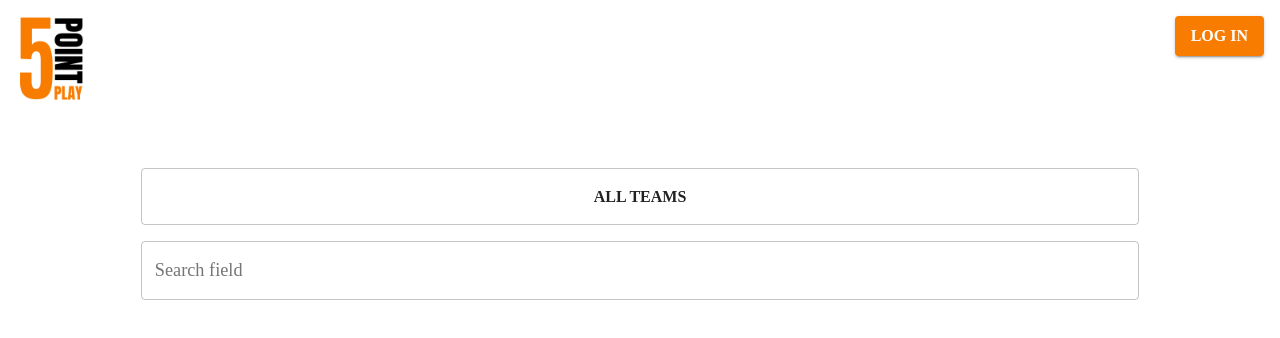
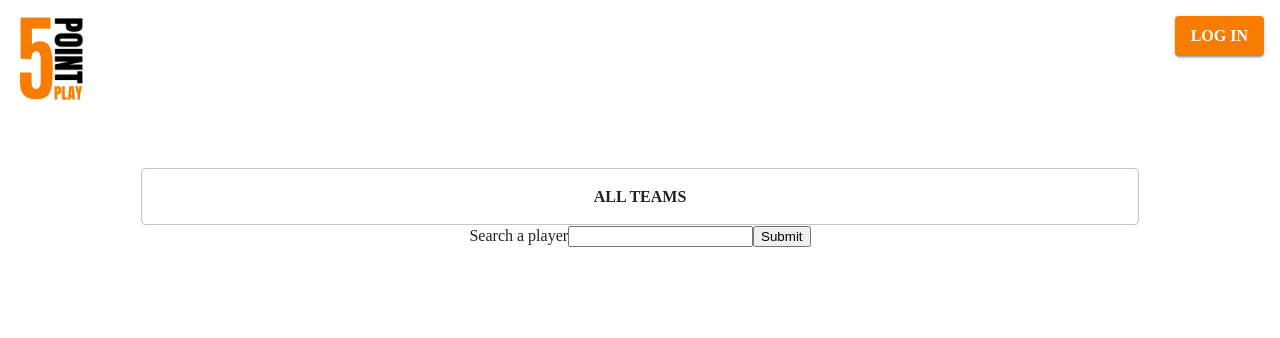
Before and after one commit to petewanca/fivepointplay, a React (Create React App) app in the folder client/: page / in a window 1280 px wide. Shown: the top 338 px of the page. Built offline with nearby package versions, Linux system fonts and the light colour scheme; a web font is replaced by a local one.

Commit message:
adds player search to FE

```diff
--- a/client/src/components/SearchField.js
+++ b/client/src/components/SearchField.js
@@ -1,5 +1,9 @@
 import React, {Component} from 'react';
+// Material-UI Components
 import TextField from '@material-ui/core/TextField';
+import Button from '@material-ui/core/Button';
+
+import axios from 'axios';
 
 const styles = {
     textfield : {
@@ -8,16 +12,54 @@ const styles = {
 }
 
 export default class SearchField extends Component {
+  state = {
+    playerSearch: ""
+  }
+
+  // get search field value
+  handleChange = (e) => {
+    this.setState({playerSearch: e.target.value})
+  };
+
+  // use search field value to call db
+  handleSubmit = (e) => {
+    alert(this.state.playerSearch)
+    e.preventDefault();
+      axios.get(`/api/findPlayer/${this.state.playerSearch}`, (req, res) => {
+      }).then(res => {
+          console.log(res);
+      }).catch(err => console.log(err));
+  };
+
   render() {
     return (
       <div>
-                <TextField
+        <form onSubmit={this.handleSubmit}>
+          <label>Search a player
+            <input
+              type="text"
+              value={this.state.value}
+              onChange={this.handleChange}
+            >
+            </input>
+            {/* <TextField
               id="outlined-search"
               label="Search field"
-                    type="search"
+              type="text"
               style={styles.textfield}
               margin="normal"
-                    variant="outlined"/>
+              variant="outlined"
+              name="search"
+            /> */}
+          </label>
+          <input
+            type="submit"
+            value="Submit"
+            style={styles.button}
+            variant="outlined"
+            size="small"
+          />
+        </form>
       </div>
     )
   }
--- a/client/src/components/TeamsButton.js
+++ b/client/src/components/TeamsButton.js
@@ -10,8 +10,8 @@ const styles = {
 }
 
 export default function TeamsButton() {
+
   const handleClick = () => {
-    console.log("hello");
     axios.get("/api/getTeams", () => {
     }).then(res => {
       console.log(res);
```
Lines whose indentation alone changed are shown as unchanged.
